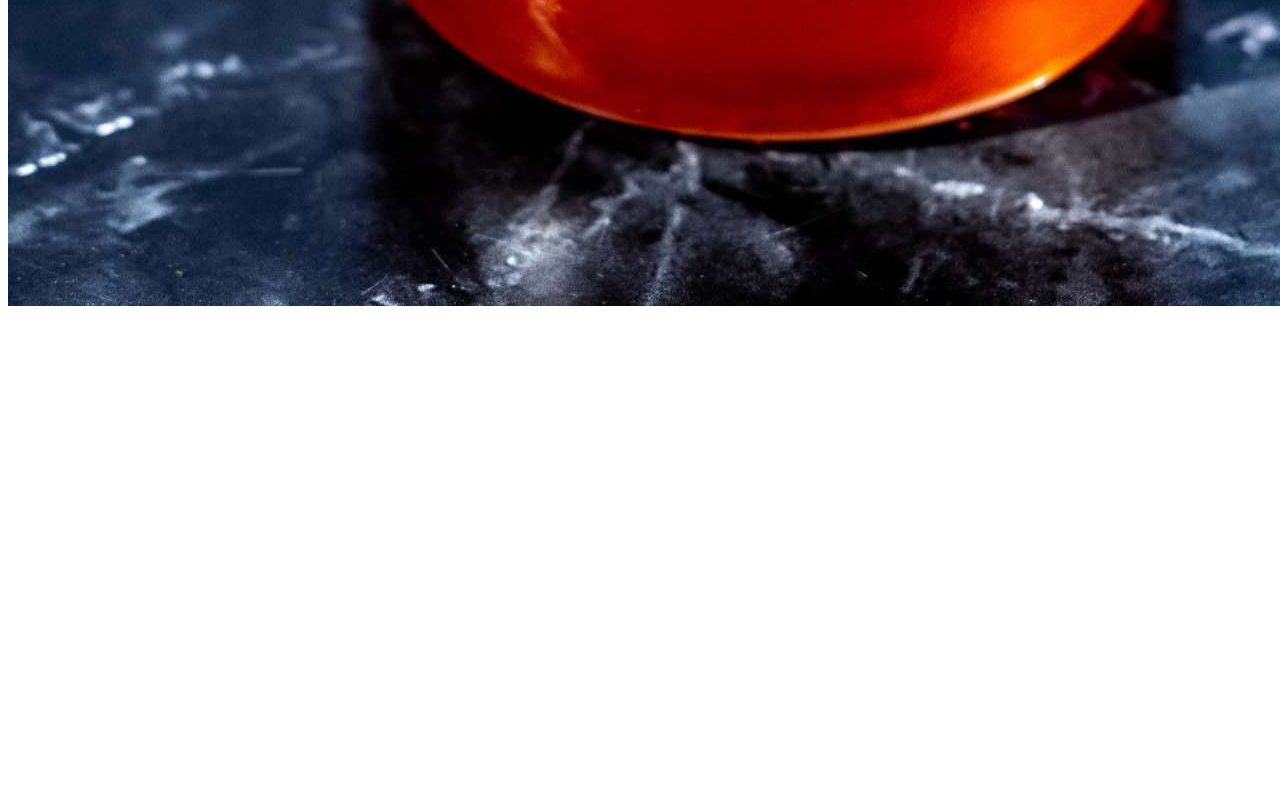
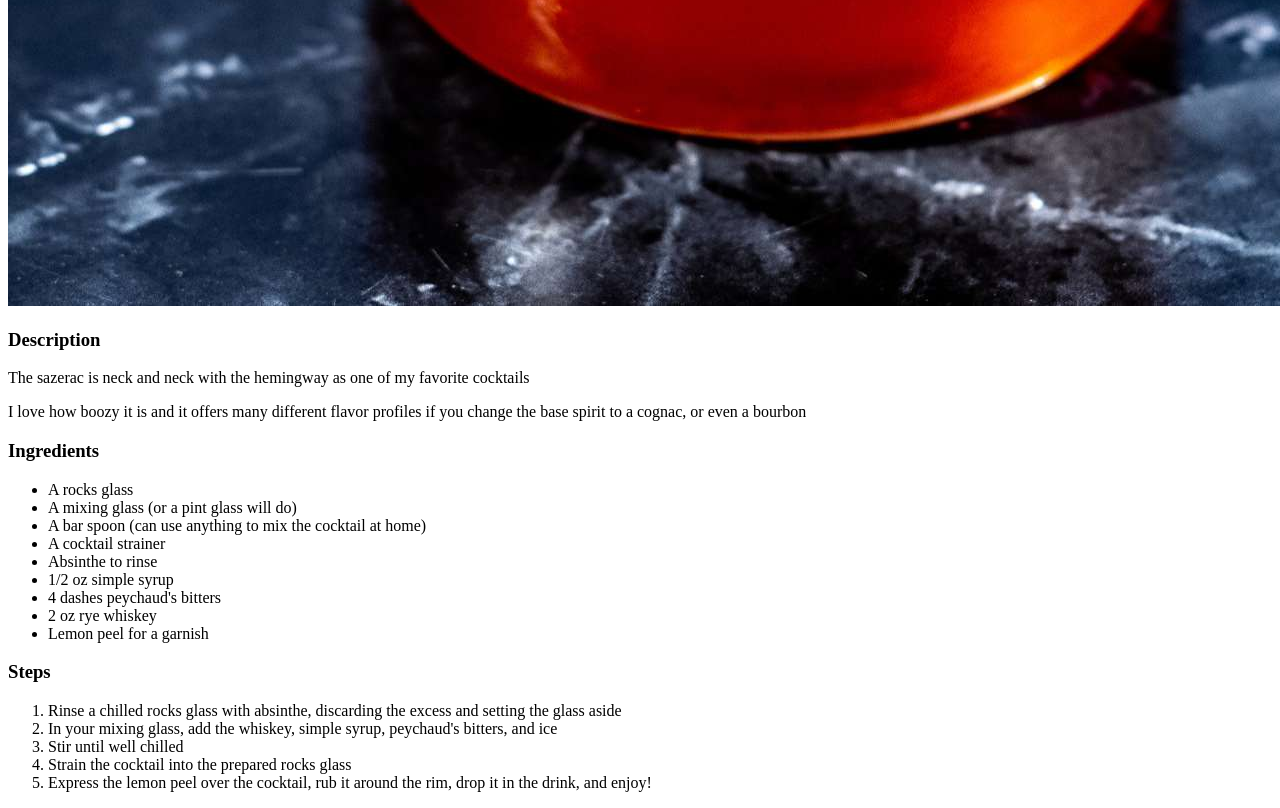
Before and after one commit to TheGroshin/odin-recipes, a plain HTML site: page recipes/sazerac.html in a window 1280 px wide. Shown: the part 1274-2082 px from the top of the page. Before the commit the page ends 1592 px from the top, so only its background shows below. Drawn offline with Linux system fonts and the light colour scheme; files whose address does not match are found by name.

Commit message:
Filled out sazerac reicpe

```diff
--- a/recipes/sazerac.html
+++ b/recipes/sazerac.html
@@ -8,5 +8,28 @@
     <body>
         <h1>The Sazerac</h1>
         <img src="C:\Projects\TheOdinProject\repos\odin-recipes\recipes\recipe-pics\sazerac.jpg">
+        <h3>Description</h3>
+          <p>The sazerac is neck and neck with the hemingway as one of my favorite cocktails</p>
+          <p>I love how boozy it is and it offers many different flavor profiles if you change the base spirit to a cognac, or even a bourbon</p>
+        <h3>Ingredients</h3>
+          <ul>
+            <li>A rocks glass</li>
+            <li>A mixing glass (or a pint glass will do)</li>
+            <li>A bar spoon (can use anything to mix the cocktail at home)</li>
+            <li>A cocktail strainer</li>
+            <li>Absinthe to rinse</li>
+            <li>1/2 oz simple syrup</li>
+            <li>4 dashes peychaud's bitters</li>
+            <li>2 oz rye whiskey</li>
+            <li>Lemon peel for a garnish</li>
+          </ul>
+        <h3>Steps</h3>
+          <ol>
+            <li>Rinse a chilled rocks glass with absinthe, discarding the excess and setting the glass aside</li>
+            <li>In your mixing glass, add the whiskey, simple syrup, peychaud's bitters, and ice</li>
+            <li>Stir until well chilled</li>
+            <li>Strain the cocktail into the prepared rocks glass</li>
+            <li>Express the lemon peel over the cocktail, rub it around the rim, drop it in the drink, and enjoy!</li>
+          </ol>
     </body>
 </html>
```
